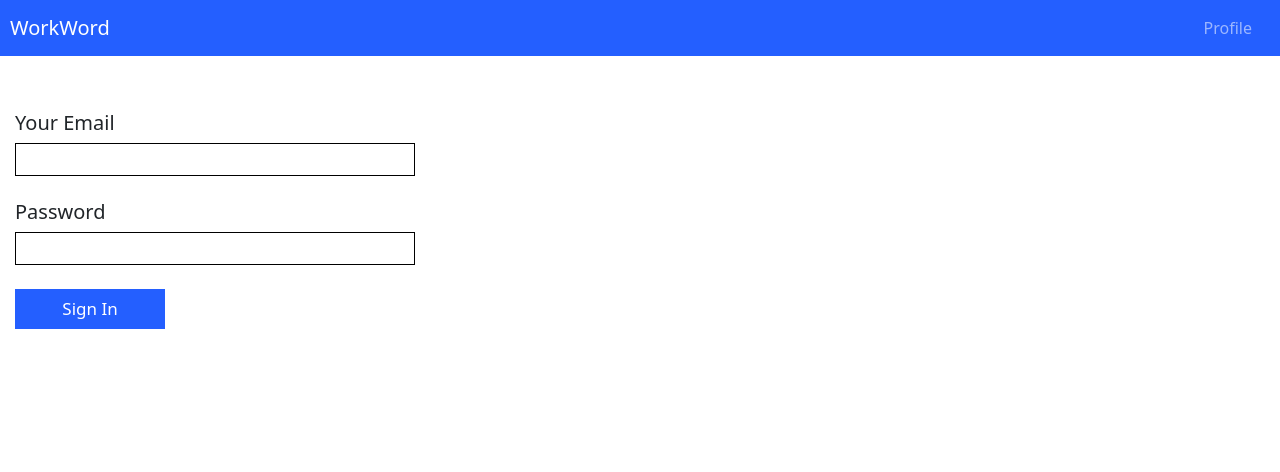
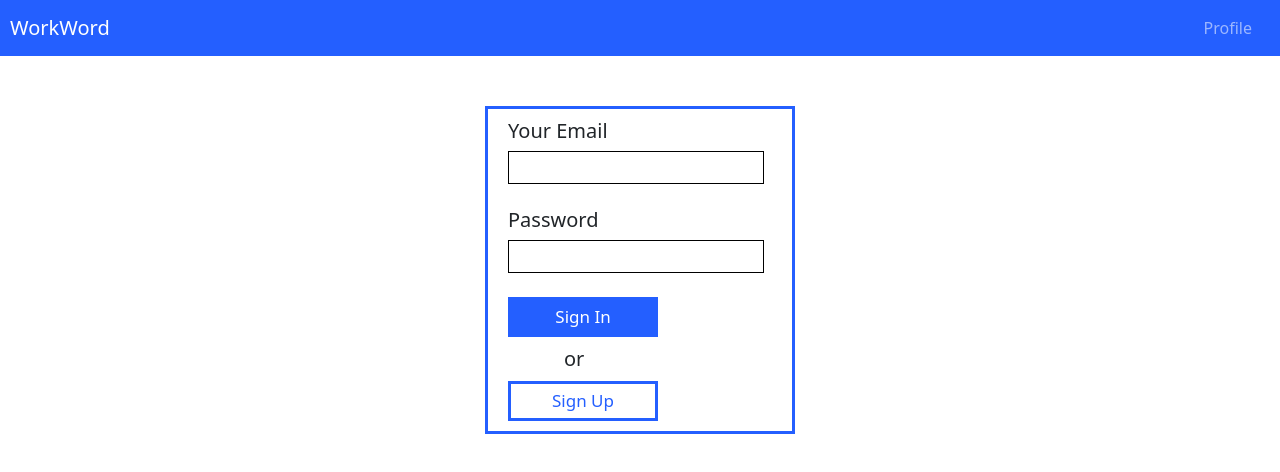
Before and after one commit to EriikT/ReactAppProject, a React (Create React App) app in the folder my-app/: page /SigninAccount in a window 1280 px wide. Shown: the top 472 px of the page. Built offline with nearby package versions, Linux system fonts and the light colour scheme.

Commit message:
adjusted UI for Login Page

```diff
--- a/my-app/src/pages/CreateAccount.css
+++ b/my-app/src/pages/CreateAccount.css
@@ -1,11 +1,16 @@
 .form-container {
     display: flex;
     flex-direction: column;
-    /* align-items: center; */
-    /* justify-content: center; */
-    /* border: solid rgb(36, 95, 255); */
+    align-items: center;
+}
+
+.form-box {
+    display: flex;
+    flex-direction: column;
+    border: solid rgb(36, 95, 255);
     margin-top: 50px;
-    padding: 5px;
+    padding: 10px;
+    width: 310px;
 }
 
 h1{
@@ -13,17 +18,12 @@ h1{
     margin-left: 10px;
 }
 
-.input-box {
+input {
     border: solid 1px;
-    width: 80%;
+    width: 90%;
     margin-left: 10px;
     height: 33px;
 }
-@media screen and (min-width: 600px) {
-    .input-box {
-      width: 400px;
-    }
-  }
 
 #sign-up-button {
     background-color: rgb(36, 95, 255);
--- a/my-app/src/pages/CreateAccount.js
+++ b/my-app/src/pages/CreateAccount.js
@@ -1,12 +1,14 @@
-import React, { useState} from 'react';
+import React, { useState } from 'react';
 import Navbar from "../components/Navbar"
 import './CreateAccount.css';
-import { useNavigate   } from 'react-router-dom'
+import { useNavigate } from 'react-router-dom'
 import axios from 'axios'
 
 export default function CreateAccount() {
 
   const [values, setValues] = useState({
+    firstName: '',
+    lastName: '',
     email: '',
     password: ''
   })
@@ -17,7 +19,7 @@ export default function CreateAccount() {
     event.preventDefault();
     axios.post('http://localhost:8081/Signup', values)
       .then((res) => {
-          if(res.data.Status === "Success"){
+        if (res.data.Status === "Success") {
           navigate('/SigninAccount');
         } else {
           alert("Error");
@@ -29,27 +31,35 @@ export default function CreateAccount() {
   }
 
   return (
-    <div>
+    <>
       <Navbar />
-        <form className='form-container' onSubmit={handleSubmit}>
+      <div className='form-container'>
+        <form className='form-box' onSubmit={handleSubmit}>
           <h1>First Name</h1>
-            <input className='input-box'></input>
-            <br></br>
+          <input name='firstName' />
+          <br />
           <h1>Last Name</h1>
-            <input className='input-box'></input>
-            <br></br>
+          <input name='lastName' />
+          <br />
           <h1>Your Email</h1>
-            <input className='input-box'
-            onChange={e => setValues({...values, email: e.target.value})}>
+          <input
+            name='email'
+            value={values.email}
+            onChange={e => setValues({ ...values, email: e.target.value })}
+            autoComplete='email'
+          >
           </input>
-            <br></br>
+          <br />
           <h1>Password</h1>
-            <input className='input-box'
-            onChange={e => setValues({...values, password: e.target.value})}>
+          <input
+            name='password'
+            onChange={e => setValues({ ...values, password: e.target.value })}
+          >
           </input>
-            <br></br>
+          <br />
           <button id='sign-up-button' type="submit">Sign Up</button>
         </form>
       </div>
+    </>
   );
 }
--- a/my-app/src/pages/Home.css
+++ b/my-app/src/pages/Home.css
@@ -75,3 +75,31 @@
   text-align: center;
   font-size: 50px;
 }
+
+#view-all-button {
+  margin-top: 20px;
+  margin-bottom: 20px;
+  width: 140px;
+  border-radius: 5px;
+  background-color: rgb(36, 95, 255);
+  color: white;
+  border: none;
+}
+
+.block-containers {
+  display: flex;
+  flex-direction: row;
+  justify-content: center;
+  margin-top: 20px;
+  margin-bottom: 20px;
+}
+
+.blocks {
+  border: solid;
+  width: 84px;
+  height: 50px;
+  margin: 5px;
+  border-radius: 5px;
+  background-color: rgb(36, 95, 255);
+  color: white;
+}
--- a/my-app/src/pages/Home.js
+++ b/my-app/src/pages/Home.js
@@ -36,10 +36,10 @@ export default function Home() {
                     <button id="view-all-button">View All</button>
                 </div>
                 <div className="block-containers">
-                    <button className="blocks">Button</button>
-                    <button className="blocks">Button</button>
-                    <button className="blocks">Button</button>
-                    <button className="blocks">Button</button>
+                    <button className="blocks">About</button>
+                    <button className="blocks">FAQ</button>
+                    <button className="blocks">Blog</button>
+                    <button className="blocks">Contact</button>
                 </div>
             </div>
         </>
--- a/my-app/src/pages/Login.css
+++ b/my-app/src/pages/Login.css
@@ -21,7 +21,7 @@
     font-size: 26px;
   }
 
-  .get-started-button{
+  .guest-button{
     background-color: rgb(36, 95, 255);
     height: 45px;
     font-size: 16px;
@@ -34,11 +34,11 @@
     margin-bottom: 10px;
     box-shadow: inset -3px -5px 0px rgba(0, 0, 0, 0.1);
   }
-  .get-started-button:hover {
+  .guest-button:hover {
     background-color: rgb(60, 111, 254);
   }
 
-  .sign-in-button {
+  .login-button {
     background-color: white;
     border: 1px solid rgb(36, 95, 255);
     height: 44px;
@@ -63,31 +63,3 @@
     align-items: center;
     justify-content: center;
   }
-
-  #view-all-button {
-    margin-top: 20px;
-    margin-bottom: 20px;
-    width: 140px;
-    border-radius: 5px;
-    background-color: rgb(36, 95, 255);
-    color: white;
-    border: none;
-  }
-
-  .block-containers {
-    display: flex;
-    flex-direction: row;
-    justify-content: center;
-    margin-top: 20px;
-    margin-bottom: 20px;
-  }
-
-  .blocks {
-    border: solid;
-    width: 84px;
-    height: 50px;
-    margin: 5px;
-    border-radius: 5px;
-    background-color: rgb(36, 95, 255);
-    color: white;
-  }
--- a/my-app/src/pages/Login.js
+++ b/my-app/src/pages/Login.js
@@ -6,14 +6,14 @@ export default function Login() {
         <>
             <div className='login-container'>
                 <div className='login-logo'>WorkWord</div>
-                <div className='create-account-container'>
-                    <Link to="/CreateAccount">
-                        <button className='get-started-button'>Get Started</button>
+                <div className=''>
+                    <Link to="/Home">
+                        <button className='guest-button'>Guest</button>
                     </Link>
                 </div>
                 <div className=''>
-                    <Link to="/Home">
-                        <button className='sign-in-button'>Sign In</button>
+                    <Link to="/SigninAccount">
+                        <button className='login-button'>Log In</button>
                     </Link>
                 </div>
                 <div className='terms-and-conditions-container'>
--- a/my-app/src/pages/SigninAccount.css
+++ b/my-app/src/pages/SigninAccount.css
@@ -1,11 +1,17 @@
-.form-container {
+.sign-in-container {
     display: flex;
     flex-direction: column;
-    /* align-items: center; */
-    /* justify-content: center; */
-    /* border: solid rgb(36, 95, 255); */
+    align-items: center;
+}
+
+
+.sign-in-form-box {
+    display: flex;
+    flex-direction: column;
+    border: solid rgb(36, 95, 255);
     margin-top: 50px;
-    padding: 5px;
+    padding: 10px;
+    width: 310px;
 }
 
 h1{
@@ -15,17 +21,13 @@ h1{
 
 .input-box {
     border: solid 1px;
-    width: 80%;
+    width: 90%;
     margin-left: 10px;
     height: 33px;
 }
-@media screen and (min-width: 600px) {
-    .input-box {
-      width: 400px;
-    }
-  }
 
-#sign-up-button {
+
+#sign-in-button {
     background-color: rgb(36, 95, 255);
     border: none;
     height: 40px;
@@ -34,3 +36,19 @@ h1{
     font-size: 17px;
     margin-left: 10px;
 }
+
+h2{
+    font-size: 20px;
+    margin: 10px;
+    margin-left: 66px;
+}
+
+#sign--up--button {
+    border: solid rgb(36, 95, 255);
+    background-color: white;
+    height: 40px;
+    color: rgb(36, 95, 255);
+    width: 150px;
+    font-size: 17px;
+    margin-left: 10px;
+}
--- a/my-app/src/pages/SigninAccount.js
+++ b/my-app/src/pages/SigninAccount.js
@@ -1,10 +1,10 @@
-import React, {useState} from 'react'
+import React, { useState } from 'react'
 import { Link, useNavigate } from 'react-router-dom'
 import axios from 'axios'
 import './SigninAccount.css'
 import Navbar from '../components/Navbar'
 
-function SigninAccount(){
+function SigninAccount() {
 
     const [values, setValues] = useState({
         email: '',
@@ -18,7 +18,7 @@ function SigninAccount(){
 
         axios.post('http://localhost:8081/Login', values)
             .then((res) => {
-            if(res.data.Status === "Success"){
+                if (res.data.Status === "Success") {
                     navigate('/Home');
                 } else {
 
@@ -30,22 +30,27 @@ function SigninAccount(){
             })
     }
 
-    return(
+    return (
         <>
-        <div>
             <Navbar />
-            <form className='form-container' onSubmit={handleSubmit}>
+            <div className='sign-in-container'>
+                <form className='sign-in-form-box' onSubmit={handleSubmit}>
                     <h1>Your Email</h1>
                     <input className='input-box'
-                onChange={e => setValues({...values, email: e.target.value})}>
+                        onChange={e => setValues({ ...values, email: e.target.value })}>
                     </input>
-                <br></br>
+                    <br />
                     <h1>Password</h1>
                     <input className='input-box'
-                onChange={e => setValues({...values, password: e.target.value})}>
+                        onChange={e => setValues({ ...values, password: e.target.value })}>
                     </input>
-                <br></br>
-                <button id='sign-up-button' type="submit">Sign In</button>
+                    <br />
+                    <button id='sign-in-button' type="submit">Sign In</button>
+
+                    <h2>or</h2>
+                    <Link to="/CreateAccount">
+                        <button id='sign--up--button'>Sign Up</button>
+                    </Link>
                 </form>
             </div>
         </>
```
Lines whose indentation alone changed are shown as unchanged.
